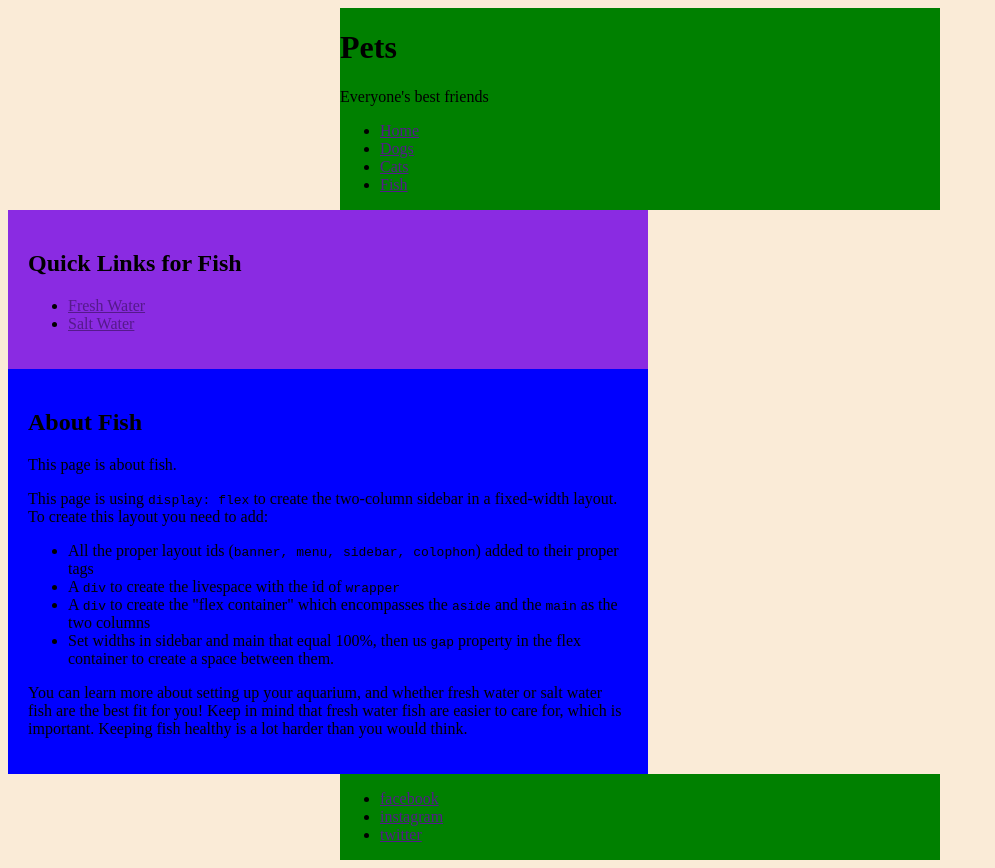
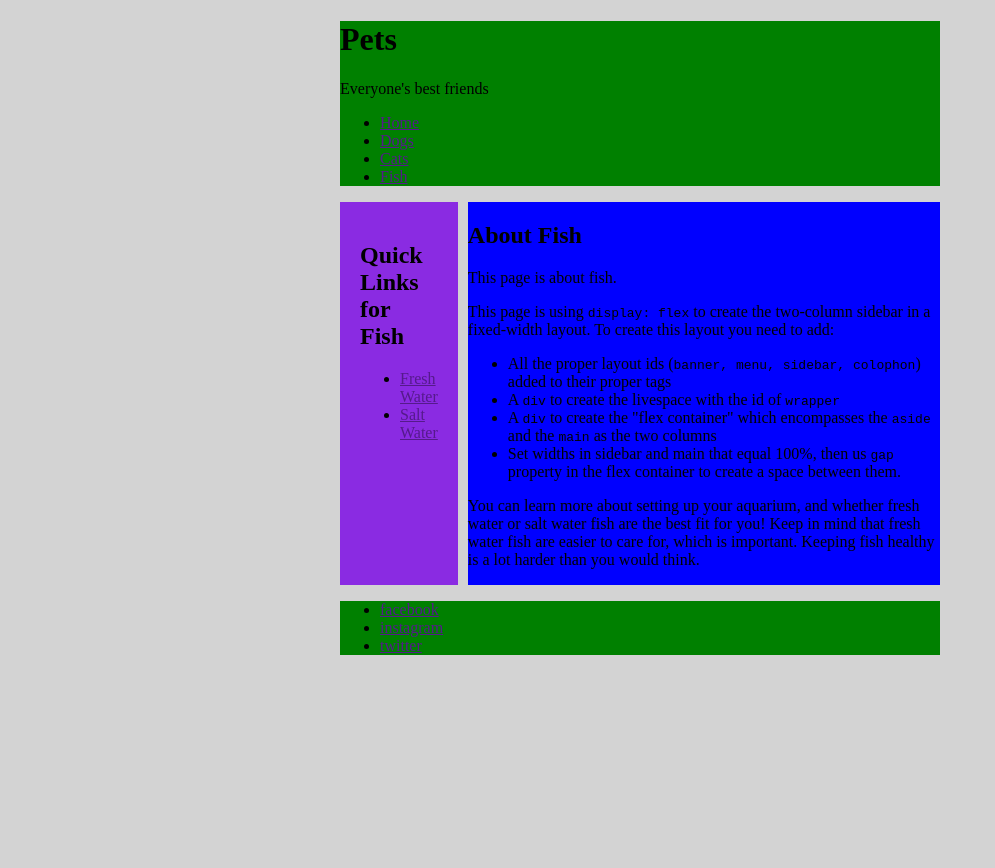
Before and after one commit to Hannah-design14/css-exercise-4-flexbox, a plain HTML site: page fish.html in a window 1280 px wide. Shown: the whole page, without its empty margins (0-995 px from the left). After the commit the page ends 800 px from the top, so only its background shows below. Drawn offline with Linux system fonts and the light colour scheme.

Commit message:
finished fish starting herps

```diff
--- a/fish.html
+++ b/fish.html
@@ -7,7 +7,7 @@
         <link href="styles1.css" rel="stylesheet" type="text/css">
     </head>
     <body>
-
+        <div class="page-content">
             <header class="header">
                 <div>
                     <h1>Pets</h1>
@@ -31,7 +31,7 @@
                 </div>
             </header>
 
-    <main class="main-conent">
+            <main class="middle">
                 <aside class="side-nav">
                     <h2>Quick Links for Fish</h2>
                     <nav>
@@ -67,6 +67,6 @@
                 <li><a href="">twitter</a></li>
             </ul>
             </footer>
-
+        </div>
     </body>
 </html>
--- a/styles1.css
+++ b/styles1.css
@@ -1,32 +1,29 @@
 body {
-    background-color: antiquewhite;
+    margin: 0;
+    background-color: lightgray;
 }
 
 .header {
+    margin: auto;
+    background-color:green;
+}
+
+.page-content {
     max-width: 600px;
     margin: auto;
-    background-color:green;
-    display: flex;
-    justify-content: space-between;
-    padding: 0px;
-}
 
-.main-content {
-    display: flex;
-    background-color: antiquewhite;
-    margin: auto;
-    justify-content: 20px;
 }
 
 .main {
-    max-width: 600px;
-    padding: 20px;
     background-color: blue;
 }
 
 .side-nav {
-    max-width: 600px;
+    background-color: blueviolet;
+    margin-right: 10px;
     padding: 20px;
-    background-color: blueviolet;
-    margin-right: 20px;
 }
+
+.middle {
+    display: flex;
+}
--- /dev/null
+++ b/styles2.css
@@ -0,0 +1,31 @@
+body {
+    background-color:gray;
+}
+
+.whole-page {
+    max-width: 600px;
+    margin: auto;
+}
+
+.header {
+    background-color:blue;
+}
+
+.side-bar {
+    background-color: pink;
+    padding: 20px;
+    margin-left: 10px;
+}
+
+.main-info {
+    background-color:green;
+}
+
+.footer {
+    background-color: purple;
+}
+
+.middle-content {
+    display: flex;
+    flex-direction: row-reverse;
+}
```
Also changed, not shown: herps.html (+1 -1 lines). Lines whose indentation alone changed are shown as unchanged.
